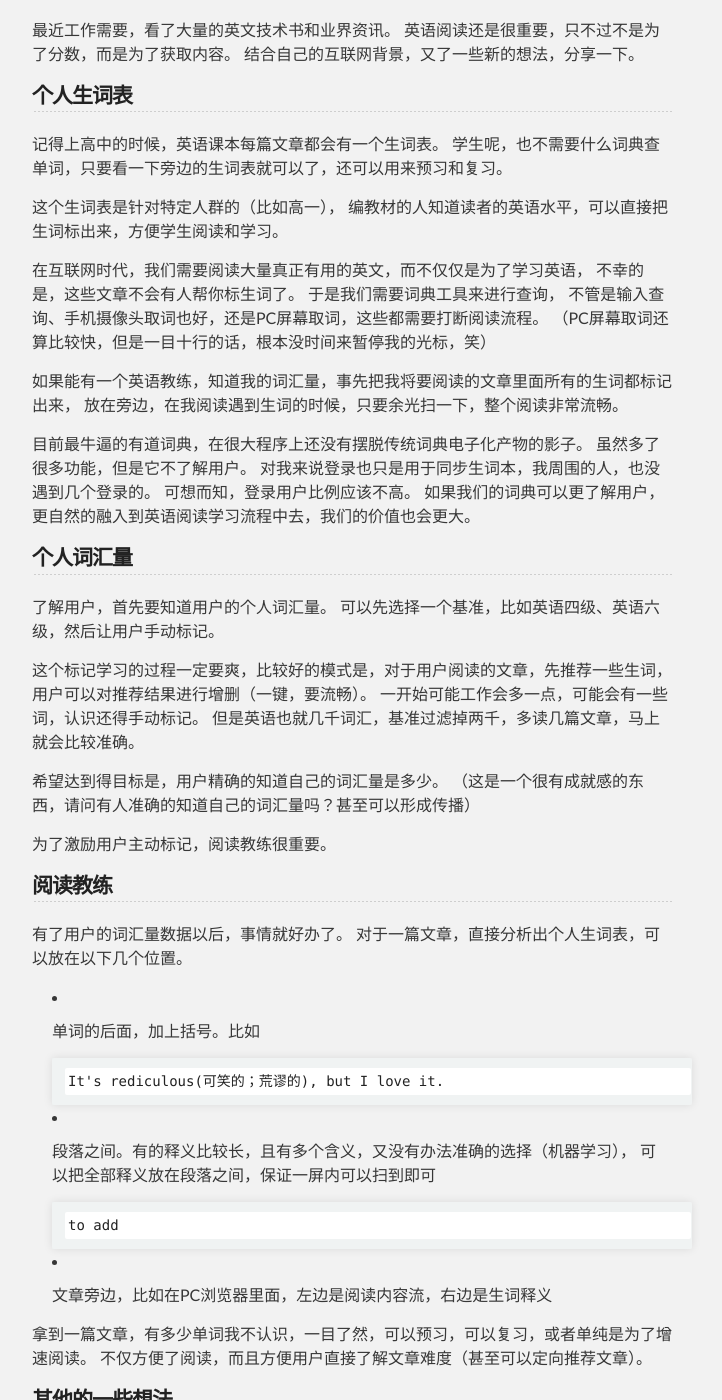
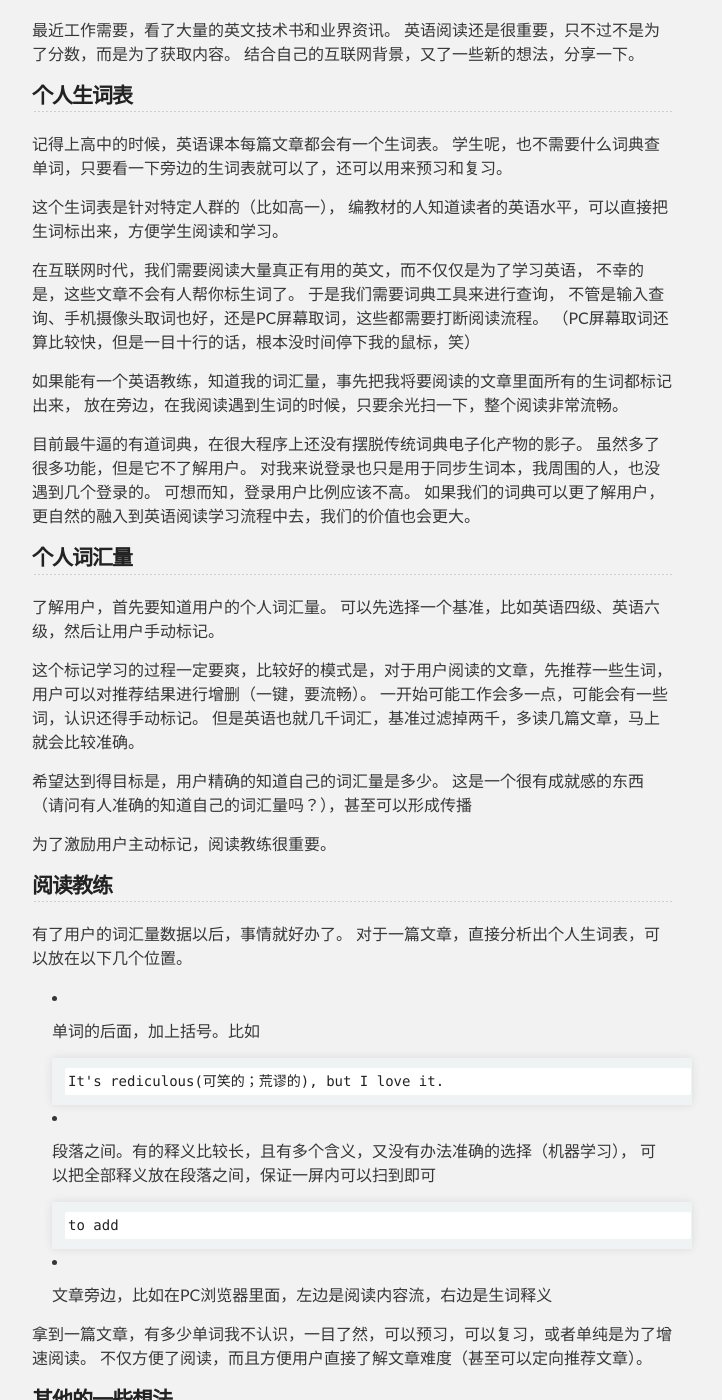
Before and after one commit to lixian/lixian.github.io, a Jekyll site: the page built from _posts/2013-07-28-idea-personal-english-coach.md, in a window 1280 px wide and 1400 px high, scrolled down 448 px. Shown: the whole window, without its empty margins (288-1010 px from the left). Built offline with Jekyll 4.4.1, drawn with Linux system fonts in a browser that asks for light colours; Markdown is read by kramdown in place of the engine named in the settings; some of the changed text lies outside the part shown.

Commit message:
modify article

```diff
--- a/_posts/2013-07-28-idea-personal-english-coach.md
+++ b/_posts/2013-07-28-idea-personal-english-coach.md
@@ -24,7 +24,7 @@ title: 一个idea：个人英语阅读教练
 不幸的是，这些文章不会有人帮你标生词了。
 于是我们需要词典工具来进行查询，
 不管是输入查询、手机摄像头取词也好，还是PC屏幕取词，这些都需要打断阅读流程。
-（PC屏幕取词还算比较快，但是一目十行的话，根本没时间来暂停我的光标，笑）
+（PC屏幕取词还算比较快，但是一目十行的话，根本没时间停下我的鼠标，笑）
 
 如果能有一个英语教练，知道我的词汇量，事先把我将要阅读的文章里面所有的生词都标记出来，
 放在旁边，在我阅读遇到生词的时候，只要余光扫一下，整个阅读非常流畅。
@@ -45,7 +45,7 @@ title: 一个idea：个人英语阅读教练
 但是英语也就几千词汇，基准过滤掉两千，多读几篇文章，马上就会比较准确。
 
 希望达到得目标是，用户精确的知道自己的词汇量是多少。
-（这是一个很有成就感的东西，请问有人准确的知道自己的词汇量吗？甚至可以形成传播）
+这是一个很有成就感的东西（请问有人准确的知道自己的词汇量吗？），甚至可以形成传播
 
 为了激励用户主动标记，阅读教练很重要。
 
```
Also changed, not shown: other parts of _posts/2013-07-28-idea-personal-english-coach.md (+1 -1 lines).
